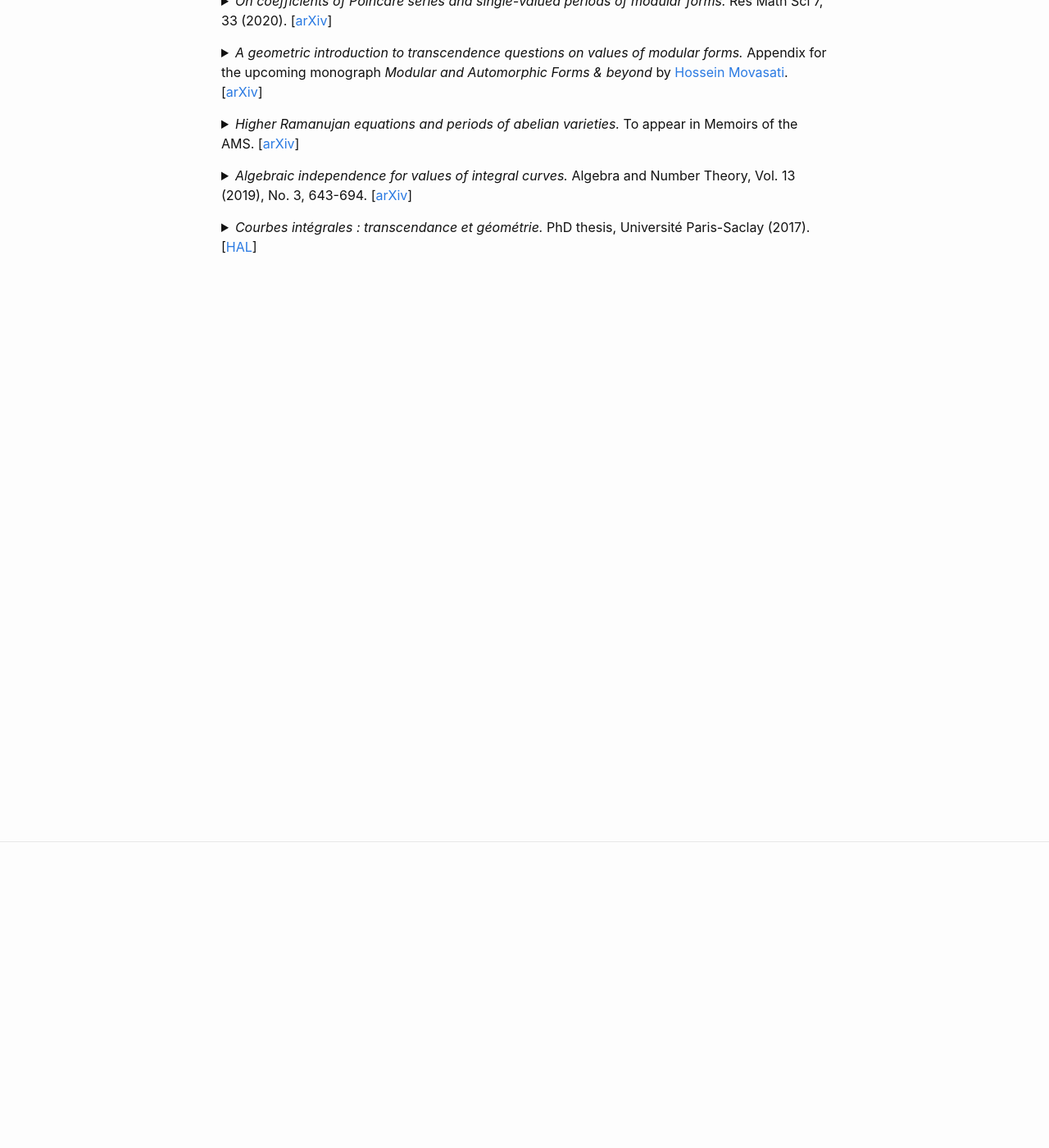
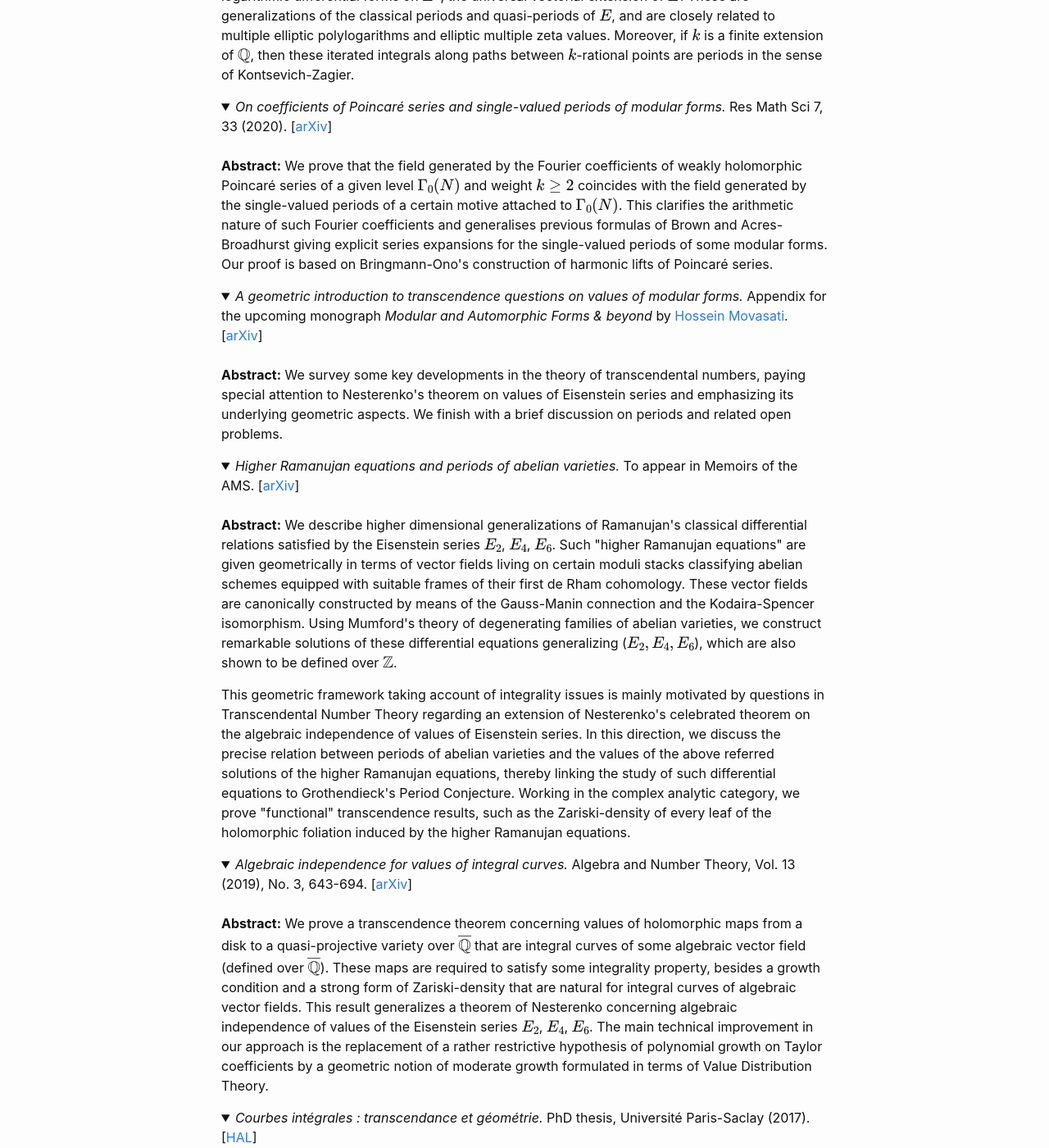
Before and after one commit to tjfonseca/tjfonseca.github.io, a Jekyll site: the page built from publications.md, in a window 1280 px wide and 1400 px high, scrolled down 283 px. Shown: the whole window at 82% size. Built offline with Jekyll 4.4.1, drawn with Linux system fonts in a browser that asks for light colours; formulas are drawn with MathJax 3; before the commit the page ends 900 px from its top, so only the background shows below that; some of the changed text lies outside the part shown.

Commit message:
Initial commit

```diff
--- a/publications.md
+++ b/publications.md
@@ -4,9 +4,7 @@ title: Publications
 permalink: /publications/
 ---
 
-Click on the paper titles for more details.
-
-<details>
+<details open>
 	<summary><em>Towards algebraic iterated integrals for elliptic curves via the universal vectorial extension</em> (with <a href="http://people.maths.ox.ac.uk/matthes/">Nils Matthes</a>). RIMS Kôkyurôku, No. 2160 (2020), 114-125. [<a href="https://arxiv.org/abs/2009.10433">arXiv</a>] </summary>
 
   <p><br>
@@ -18,7 +16,7 @@ Click on the paper titles for more details.
 
 <p></p>
 
-<details>
+<details open>
 	<summary><em>On coefficients of Poincaré series and single-valued periods of modular forms.</em> Res Math Sci 7, 33 (2020). [<a href="https://arxiv.org/abs/1912.02277">arXiv</a>] </summary>
 
   <p><br>
@@ -28,7 +26,7 @@ Click on the paper titles for more details.
 
 <p></p>
 
-<details>
+<details open>
 	<summary><em>A geometric introduction to transcendence questions on values of modular forms.</em> Appendix for the upcoming monograph <em>Modular and Automorphic Forms & beyond</em> by <a href="http://w3.impa.br/~hossein/">Hossein Movasati</a>. [<a href="https://arxiv.org/abs/2011.14401">arXiv</a>] </summary>
 
   <p><br>
@@ -38,7 +36,7 @@ Click on the paper titles for more details.
 
 <p></p>
 
-<details>
+<details open>
 	<summary><em>Higher Ramanujan equations and periods of abelian varieties.</em> To appear in Memoirs of the AMS. [<a href="https://arxiv.org/abs/1807.11044">arXiv</a>] </summary>
 
   <p><br>
@@ -51,7 +49,7 @@ This geometric framework taking account of integrality issues is mainly motivate
 
 <p></p>
 
-<details>
+<details open>
 	<summary><em>Algebraic independence for values of integral curves.</em> Algebra and Number Theory, Vol. 13 (2019), No. 3, 643-694. [<a href="https://arxiv.org/abs/1710.00563">arXiv</a>] </summary>
 
   <p><br>
@@ -61,7 +59,7 @@ This geometric framework taking account of integrality issues is mainly motivate
 
 <p></p>
 
-<details>
+<details open>
 	<summary><em>Courbes intégrales : transcendance et géométrie.</em> PhD thesis, Université Paris-Saclay (2017). [<a href="https://tel.archives-ouvertes.fr/tel-01685449">HAL</a>] </summary>
 
   <p><br>
```
